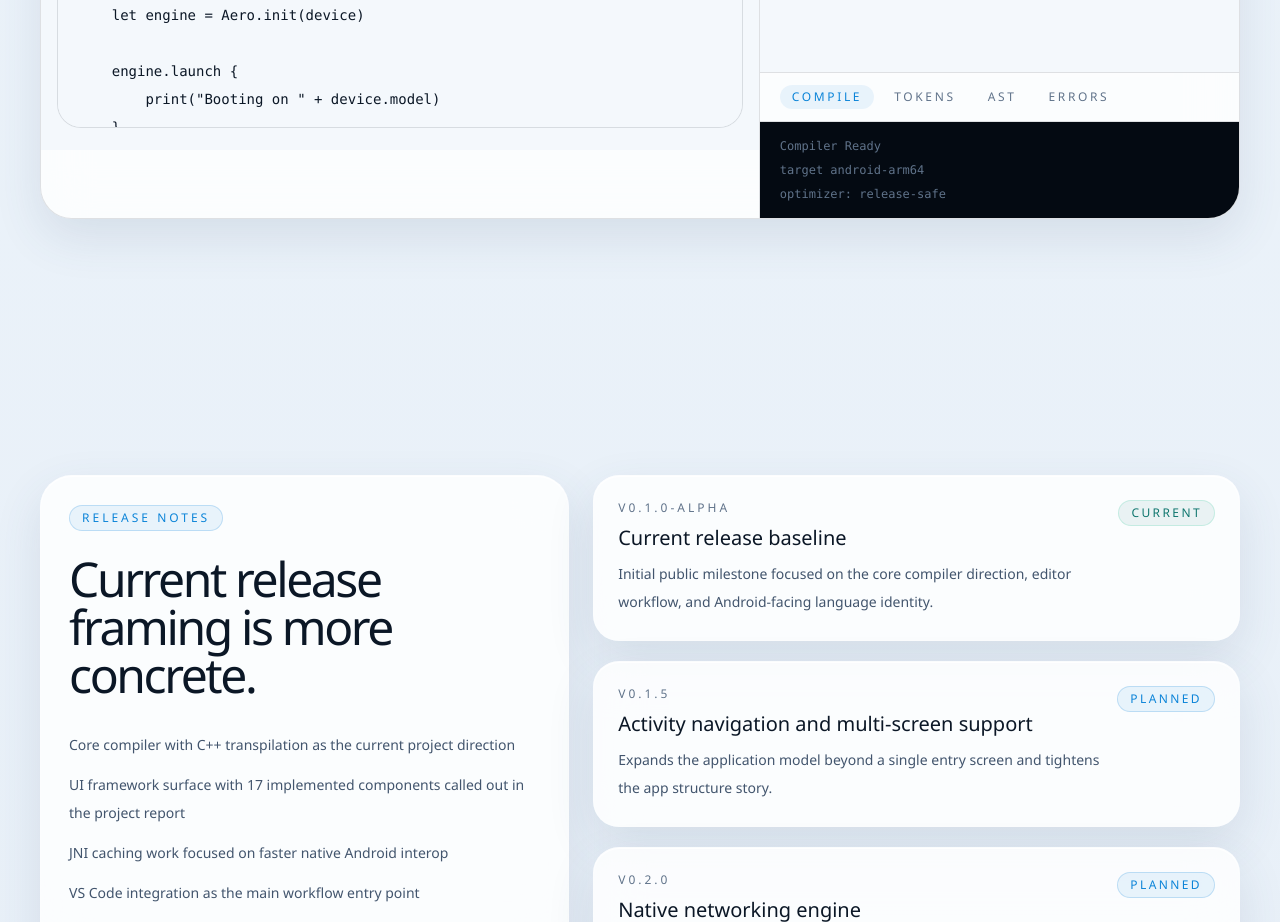
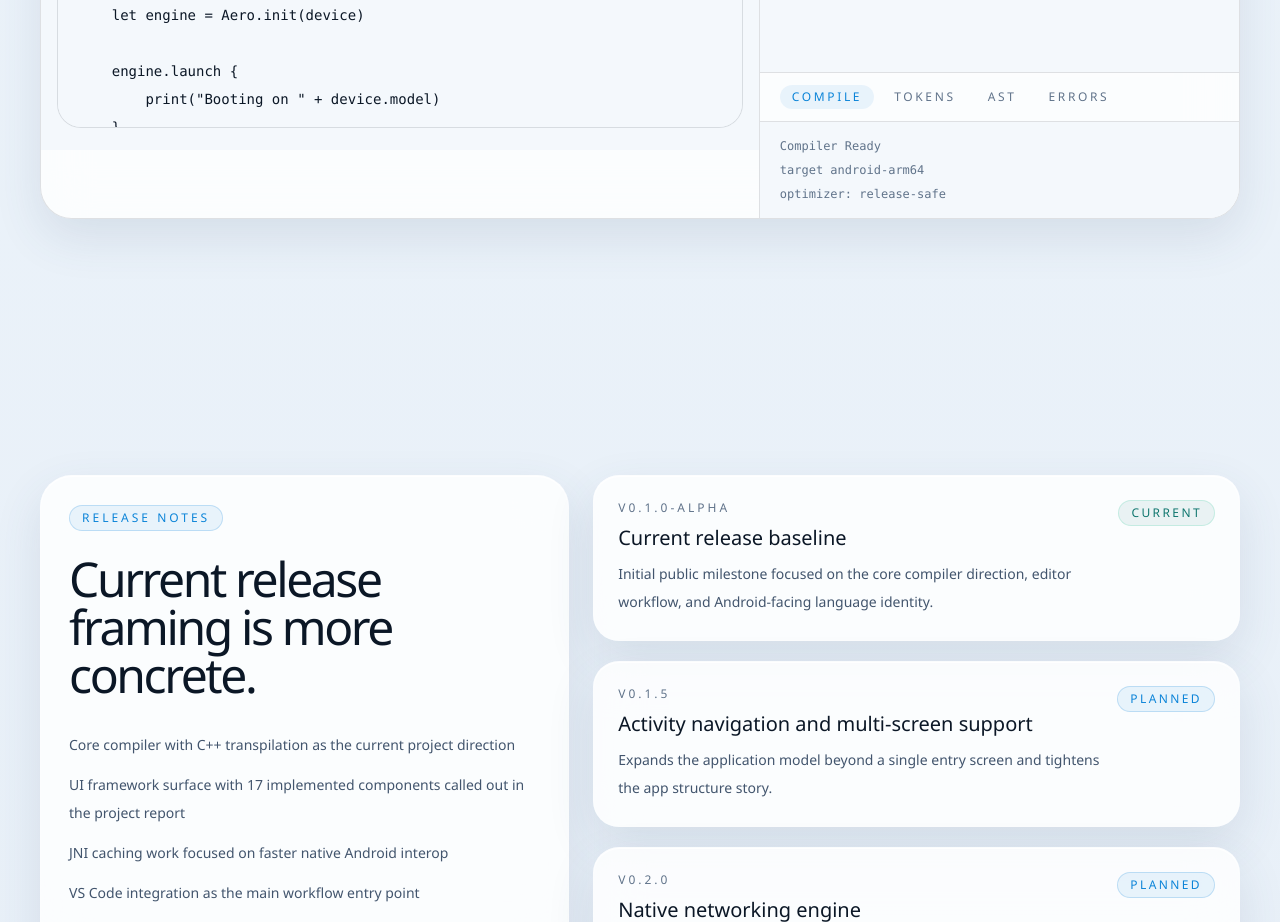
Before and after one commit to GitGuru29/AeroLang-web, a Next.js app: page / in a window 1280 px wide. Shown: the part 5500-6422 px from the top of the page. Built offline with nearby package versions, Linux system fonts and the light colour scheme.

Commit message:
Fix light mode diagnostics panel

```diff
--- a/app/globals.css
+++ b/app/globals.css
@@ -322,6 +322,7 @@ html.light .bg-\[\#08111f\],
 html.light .bg-\[\#08111f\]\/95,
 html.light .bg-\[\#06101d\]\/80,
 html.light .bg-\[\#030811\],
+html.light .bg-\[\#040a12\],
 html.light .bg-\[\#040b14\] {
   background-color: var(--surface-strong) !important;
 }
```
